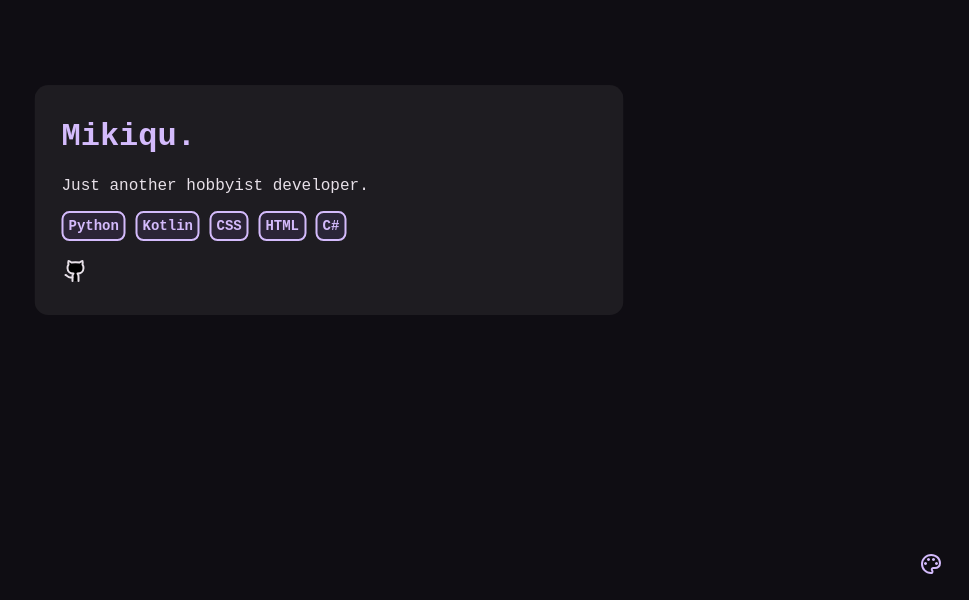
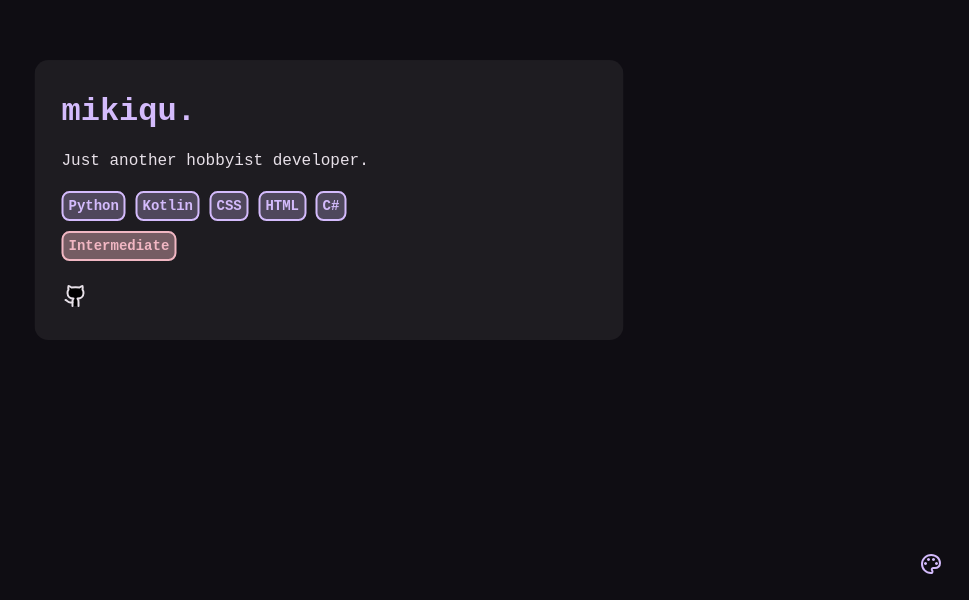
Before and after one commit to mikiqu/mikiqu.github.io, a plain HTML site: page index.html in a window 1280 px wide. Shown: the part 200-800 px from the top of the page, without its empty margins (311-1280 px from the left). Drawn offline with Linux system fonts and the light colour scheme; a web font is replaced by a local one.

Commit message:
Changed skill elements to 3 different tags and updated other stuff

```diff
--- a/assets/themes.json
+++ b/assets/themes.json
@@ -12,10 +12,12 @@
     "primary-text": "#ecdcff",
     "secondary-text": "#eadef7",
     "tertiary-text": "#ffd9e0",
-    "code-skill-background": "rgba(77, 61, 117, 0.27)",
-    "code-skill-background-hover": "rgba(77, 61, 117, 0.8)",
-    "talent-skill-background": "rgba(99, 59, 72, 0.41)",
-    "talent-skill-background-hover": "rgba(99, 59, 72, 0.8)"
+    "primary-tag-background": "rgba(212, 187, 252, 0.27)",
+    "primary-tag-background-hover": "rgba(212, 187, 252, 0.5)",
+    "secondary-tag-background": "rgba(206, 194, 219, 0.41)",
+    "secondary-tag-background-hover": "rgba(206, 194, 219, 0.5)",
+    "tertiary-tag-background": "rgba(241, 183, 195, 0.41)",
+    "tertiary-tag-background-hover": "rgba(241, 183, 195, 0.5)"
   },
   "warm": {
     "surface": "#19120c",
@@ -30,10 +32,12 @@
     "primary-text": "#ffdcc1",
     "secondary-text": "#ffdcc1",
     "tertiary-text": "#ffd9e0",
-    "code-skill-background": "rgba(255, 184, 120, 0.27)",
-    "code-skill-background-hover": "rgba(255, 184, 120, 0.5)",
-    "talent-skill-background": "rgba(194, 203, 152, 0.41)",
-    "talent-skill-background-hover": "rgba(194, 203, 152, 0.5)"
+    "primary-tag-background": "rgba(255, 184, 120, 0.27)",
+    "primary-tag-background-hover": "rgba(255, 184, 120, 0.5)",
+    "secondary-tag-background": "rgba(226, 192, 165, 0.41)",
+    "secondary-tag-background-hover": "rgba(226, 192, 165, 0.5)",
+    "tertiary-tag-background": "rgba(194, 203, 152, 0.41)",
+    "tertiary-tag-background-hover": "rgba(194, 203, 152, 0.5)"
   },
   "nature": {
     "surface": "#13140d",
@@ -48,9 +52,11 @@
     "primary-text": "#dcea97",
     "secondary-text": "#e2e5c2",
     "tertiary-text": "#bdecdf",
-    "code-skill-background": "rgba(192, 206, 126, 0.27)",
-    "code-skill-background-hover": "rgba(192, 206, 126, 0.5)",
-    "talent-skill-background": "rgba(162, 208, 195, 0.41)",
-    "talent-skill-background-hover": "rgba(162, 208, 195, 0.5)"
+    "primary-tag-background": "rgba(192, 206, 126, 0.27)",
+    "primary-tag-background-hover": "rgba(192, 206, 126, 0.5)",
+    "secondary-tag-background": "rgba(197, 201, 168, 0.41)",
+    "secondary-tag-background-hover": "rgba(197, 201, 168, 0.5)",
+    "tertiary-tag-background": "rgba(162, 208, 195, 0.41)",
+    "tertiary-tag-background-hover": "rgba(162, 208, 195, 0.5)"
   }
 }
--- a/index.css
+++ b/index.css
@@ -15,11 +15,14 @@
     --secondary-text: #eadef7;
     --tertiary-text: #ffd9e0;
 
-    --code-skill-background: rgba(77, 61, 117, 0.3);
-    --code-skill-background-hover: rgba(77, 61, 117, 0.8);
+    --primary-tag-background: rgba(212, 187, 252, 0.27);
+    --primary-tag-background-hover: rgba(212, 187, 252, 0.5);
 
-    --talent-skill-background: rgba(99, 59, 72, 0.3);
-    --talent-skill-background-hover: rgba(99, 59, 72, 0.8);
+    --secondary-tag-background: rgba(206, 194, 219, 0.41);
+    --secondary-tag-background-hover: rgba(206, 194, 219, 0.5);
+
+    --tertiary-tag-background: rgba(241, 183, 195, 0.41);
+    --tertiary-tag-background-hover: rgba(241, 183, 195, 0.5);
 }
 
 body {
@@ -66,39 +69,64 @@ a {
     border-color: var(--primary);
 }
 
-.code-skill {
+.primary-tag {
     border-radius: 8px;
     padding: 5px;
     font-size: 14px;
     border: 2px solid var(--primary);
     color: var(--primary);
-    background-color: var(--code-skill-background);
+    background-color: var(--primary-tag-background);
     display: inline-block;
+    user-select: none;
+    margin-bottom: 5px;
+    margin-top: 5px;
 
     transition: background-color 0.5s ease, color 0.5s ease, border-color 0.5s ease;
 }
 
-.code-skill:hover {
-    background-color: var(--code-skill-background-hover);
+.primary-tag:hover {
+    background-color: var(--primary-tag-background-hover);
 }
 
-.talent-skill {
+.secondary-tag {
+    border-radius: 8px;
+    padding: 5px;
+    font-size: 14px;
+    border: 2px solid var(--primary);
+    color: var(--primary);
+    background-color: var(--secondary-tag-background);
+    display: inline-block;
+    user-select: none;
+    margin-bottom: 5px;
+    margin-top: 5px;
+
+    transition: background-color 0.5s ease, color 0.5s ease, border-color 0.5s ease;
+}
+
+.secondary-tag:hover {
+    background-color: var(--secondary-tag-background-hover);
+}
+
+.tertiary-tag {
     border-radius: 8px;
     padding: 5px;
     font-size: 14px;
     border: 2px solid var(--tertiary);
     color: var(--tertiary);
-    background-color: var(--talent-skill-background);
+    background-color: var(--tertiary-tag-background);
     display: inline-block;
+    user-select: none;
+    margin-bottom: 5px;
+    margin-top: 5px;
 
     transition: background-color 0.5s ease, color 0.5s ease, border-color 0.5s ease;
 }
 
-.talent-skill:hover {
-    background-color: var(--talent-skill-background-hover);
+.tertiary-tag:hover {
+    background-color: var(--tertiary-tag-background-hover);
 }
 
-.colour-button {
+.theme-button {
     position: fixed;
     bottom: 20px;
     right: 20px;
--- a/index.html
+++ b/index.html
@@ -1,7 +1,7 @@
 <!DOCTYPE html>
 <html lang="en_AU">
 <head>
-    <title>MJAAKS</title>
+    <title>MIKIQU</title>
     <link rel="stylesheet" href="./index.css">
     <link rel="stylesheet" href="https://fonts.googleapis.com/icon?family=Material+Icons">
     <meta name="viewport" content="width=device-width, initial-scale=1.0">
@@ -9,13 +9,15 @@
 <body>
 
 <div class="container">
-    <h1>Mikiqu.</h1>
+    <h1>mikiqu.</h1>
     <p>Just another hobbyist developer.</p>
-    <div class="code-skill"><b>Python</b></div>
-    <div class="code-skill"><b>Kotlin</b></div>
-    <div class="code-skill"><b>CSS</b></div>
-    <div class="code-skill"><b>HTML</b></div>
-    <div class="code-skill"><b>C#</b></div>
+    <div class="primary-tag"><b>Python</b></div>
+    <div class="primary-tag"><b>Kotlin</b></div>
+    <div class="primary-tag"><b>CSS</b></div>
+    <div class="primary-tag"><b>HTML</b></div>
+    <div class="primary-tag"><b>C#</b></div>
+    <br>
+    <div class="tertiary-tag"><b>Intermediate</b></div>
     <br>
     <br>
     <a href="https://github.com/mikiqu">
@@ -23,7 +25,7 @@
     </a>
 </div>
 
-<button class="colour-button" id="colour-button"><svg xmlns="http://www.w3.org/2000/svg" width="24" height="24" viewBox="0 0 24 24"><path fill="currentColor" d="M12 22q-2.05 0-3.875-.788t-3.187-2.15t-2.15-3.187T2 12q0-2.075.813-3.9t2.2-3.175T8.25 2.788T12.2 2q2 0 3.775.688t3.113 1.9t2.125 2.875T22 11.05q0 2.875-1.75 4.413T16 17h-1.85q-.225 0-.312.125t-.088.275q0 .3.375.863t.375 1.287q0 1.25-.687 1.85T12 22m-5.5-9q.65 0 1.075-.425T8 11.5t-.425-1.075T6.5 10t-1.075.425T5 11.5t.425 1.075T6.5 13m3-4q.65 0 1.075-.425T11 7.5t-.425-1.075T9.5 6t-1.075.425T8 7.5t.425 1.075T9.5 9m5 0q.65 0 1.075-.425T16 7.5t-.425-1.075T14.5 6t-1.075.425T13 7.5t.425 1.075T14.5 9m3 4q.65 0 1.075-.425T19 11.5t-.425-1.075T17.5 10t-1.075.425T16 11.5t.425 1.075T17.5 13M12 20q.225 0 .363-.125t.137-.325q0-.35-.375-.825T11.75 17.3q0-1.05.725-1.675T14.25 15H16q1.65 0 2.825-.962T20 11.05q0-3.025-2.312-5.038T12.2 4Q8.8 4 6.4 6.325T4 12q0 3.325 2.338 5.663T12 20"/></svg></button>
+<button class="theme-button" id="theme-button"><svg xmlns="http://www.w3.org/2000/svg" width="24" height="24" viewBox="0 0 24 24"><path fill="currentColor" d="M12 22q-2.05 0-3.875-.788t-3.187-2.15t-2.15-3.187T2 12q0-2.075.813-3.9t2.2-3.175T8.25 2.788T12.2 2q2 0 3.775.688t3.113 1.9t2.125 2.875T22 11.05q0 2.875-1.75 4.413T16 17h-1.85q-.225 0-.312.125t-.088.275q0 .3.375.863t.375 1.287q0 1.25-.687 1.85T12 22m-5.5-9q.65 0 1.075-.425T8 11.5t-.425-1.075T6.5 10t-1.075.425T5 11.5t.425 1.075T6.5 13m3-4q.65 0 1.075-.425T11 7.5t-.425-1.075T9.5 6t-1.075.425T8 7.5t.425 1.075T9.5 9m5 0q.65 0 1.075-.425T16 7.5t-.425-1.075T14.5 6t-1.075.425T13 7.5t.425 1.075T14.5 9m3 4q.65 0 1.075-.425T19 11.5t-.425-1.075T17.5 10t-1.075.425T16 11.5t.425 1.075T17.5 13M12 20q.225 0 .363-.125t.137-.325q0-.35-.375-.825T11.75 17.3q0-1.05.725-1.675T14.25 15H16q1.65 0 2.825-.962T20 11.05q0-3.025-2.312-5.038T12.2 4Q8.8 4 6.4 6.325T4 12q0 3.325 2.338 5.663T12 20"/></svg></button>
 
 <script src="./index.js" defer></script>
 </body>
--- a/index.js
+++ b/index.js
@@ -16,7 +16,7 @@ function applyTheme(themeName){
     }
 }
 
-document.getElementById('colour-button').addEventListener('click', () => {
+document.getElementById('theme-button').addEventListener('click', () => {
     currentIndex = (currentIndex + 1) % themeNames.length;
     applyTheme(themeNames[currentIndex]);
 });
```
